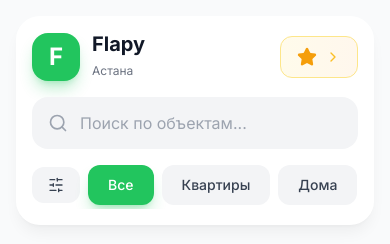
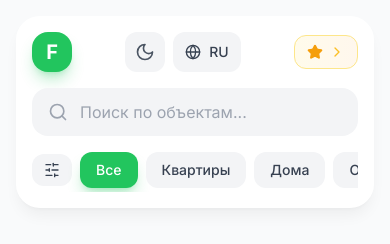
Before and after one commit to adzon812-ops/F, a Next.js app: page / in a window 390 px wide. Shown: the top 244 px of the page. Built offline with nearby package versions, Linux system fonts and the light colour scheme.

Commit message:
Update Header.tsx

```diff
--- a/components/Header.tsx
+++ b/components/Header.tsx
@@ -24,29 +24,33 @@ interface HeaderProps {
 export function Header({ activeFilter, setActiveFilter, searchQuery, setSearchQuery }: HeaderProps) {
   return (
     <header className="sticky top-0 z-40 px-4 pt-4 pb-2">
-      {/* Главный контейнер шапки */}
       <div className="max-w-7xl mx-auto bg-white dark:bg-gray-800 rounded-3xl shadow-lg shadow-black/5 dark:shadow-black/20 p-4 space-y-4">
 
-        {/* Верхняя строка: Логотип и Риэлторы */}
-        <div className="flex items-center justify-between">
-          {/* Логотип */}
-          <Link href="/" className="flex items-center gap-3">
-            <div className="w-12 h-12 bg-primary-500 rounded-2xl flex items-center justify-center shadow-lg shadow-primary-500/30">
-              <span className="text-2xl font-bold text-white">F</span>
+        {/* Верхняя строка: Логотип, переключатели, Риэлторы */}
+        <div className="flex items-center justify-between gap-2">
+          <Link href="/" className="flex items-center gap-3 flex-shrink-0">
+            <div className="w-10 h-10 sm:w-12 sm:h-12 bg-green-500 rounded-2xl flex items-center justify-center shadow-lg shadow-green-500/30">
+              <span className="text-xl sm:text-2xl font-bold text-white">F</span>
             </div>
-            <div>
-              <span className="text-xl font-bold text-gray-900 dark:text-white block leading-tight">Flapy</span>
+            <div className="hidden sm:block">
+              <span className="text-lg sm:text-xl font-bold text-gray-900 dark:text-white block leading-tight">Flapy</span>
               <span className="text-xs text-gray-500 dark:text-gray-400">Астана</span>
             </div>
           </Link>
 
-          {/* ⭐ Кнопка Риэлторы — ЯРКО ВЫДЕЛЕНА */}
+          {/* Переключатели темы и языка */}
+          <div className="flex items-center gap-2">
+            <ThemeToggle />
+            <LangSwitch />
+          </div>
+
+          {/* Кнопка Риэлторы */}
           <Link
             href="/agents"
-            className="flex items-center gap-2 px-4 py-2.5 bg-gradient-to-r from-amber-50 to-orange-50 dark:from-amber-900/30 dark:to-orange-900/20 border border-amber-200 dark:border-amber-800 rounded-xl hover:shadow-md transition-all group"
+            className="flex items-center gap-1.5 sm:gap-2 px-3 sm:px-4 py-2 sm:py-2.5 bg-gradient-to-r from-amber-50 to-orange-50 dark:from-amber-900/30 dark:to-orange-900/20 border border-amber-200 dark:border-amber-800 rounded-xl hover:shadow-md transition-all group flex-shrink-0"
           >
-            <Star className="w-5 h-5 text-amber-500 fill-amber-500" />
-            <span className="font-semibold text-amber-700 dark:text-amber-300 hidden sm:block">Риэлторы</span>
+            <Star className="w-4 h-4 sm:w-5 sm:h-5 text-amber-500 fill-amber-500" />
+            <span className="font-semibold text-amber-700 dark:text-amber-300 text-sm hidden sm:block">Риэлторы</span>
             <ChevronRight className="w-4 h-4 text-amber-400 group-hover:translate-x-0.5 transition-transform" />
           </Link>
         </div>
@@ -59,25 +63,25 @@ export function Header({ activeFilter, setActiveFilter, searchQuery, setSearchQu
             placeholder="Поиск по объектам..."
             value={searchQuery}
             onChange={(e) => setSearchQuery(e.target.value)}
-            className="w-full pl-12 pr-4 py-3.5 bg-gray-100 dark:bg-gray-700 border-0 rounded-2xl focus:ring-2 focus:ring-primary-500 focus:bg-white dark:focus:bg-gray-600 transition-all dark:text-white text-base"
+            className="w-full pl-12 pr-4 py-3 sm:py-3.5 bg-gray-100 dark:bg-gray-700 border-0 rounded-2xl focus:ring-2 focus:ring-green-500 focus:bg-white dark:focus:bg-gray-600 transition-all dark:text-white text-base"
           />
         </div>
 
         {/* Фильтры */}
         <div className="flex items-center gap-2 overflow-x-auto no-scrollbar pb-1">
-          {/* Кнопка фильтров */}
-          <button className="flex items-center gap-2 px-4 py-2.5 bg-gray-100 dark:bg-gray-700 rounded-xl text-sm font-medium text-gray-700 dark:text-gray-300 hover:bg-gray-200 dark:hover:bg-gray-600 transition-colors flex-shrink-0">
+          <button className="flex items-center gap-2 px-3 sm:px-4 py-2 sm:py-2.5 bg-gray-100 dark:bg-gray-700 rounded-xl text-sm font-medium text-gray-700 dark:text-gray-300 hover:bg-gray-200 dark:hover:bg-gray-600 transition-colors flex-shrink-0">
             <SlidersHorizontal className="w-4 h-4" />
             <span className="hidden sm:inline">Фильтры</span>
           </button>
 
-          {/* Кнопки фильтров */}
           {filters.map((filter) => (
             <button
               key={filter.id}
               onClick={() => setActiveFilter(filter.id)}
-              className={`filter-btn flex-shrink-0 ${
-                activeFilter === filter.id ? 'filter-btn-active' : 'filter-btn-inactive'
+              className={`px-4 sm:px-5 py-2 sm:py-2.5 rounded-xl text-sm font-medium whitespace-nowrap transition-all flex-shrink-0 ${
+                activeFilter === filter.id
+                  ? 'bg-green-500 text-white shadow-lg shadow-green-500/30'
+                  : 'bg-gray-100 dark:bg-gray-700 text-gray-700 dark:text-gray-300 hover:bg-gray-200 dark:hover:bg-gray-600'
               }`}
             >
               {filter.label}
```
